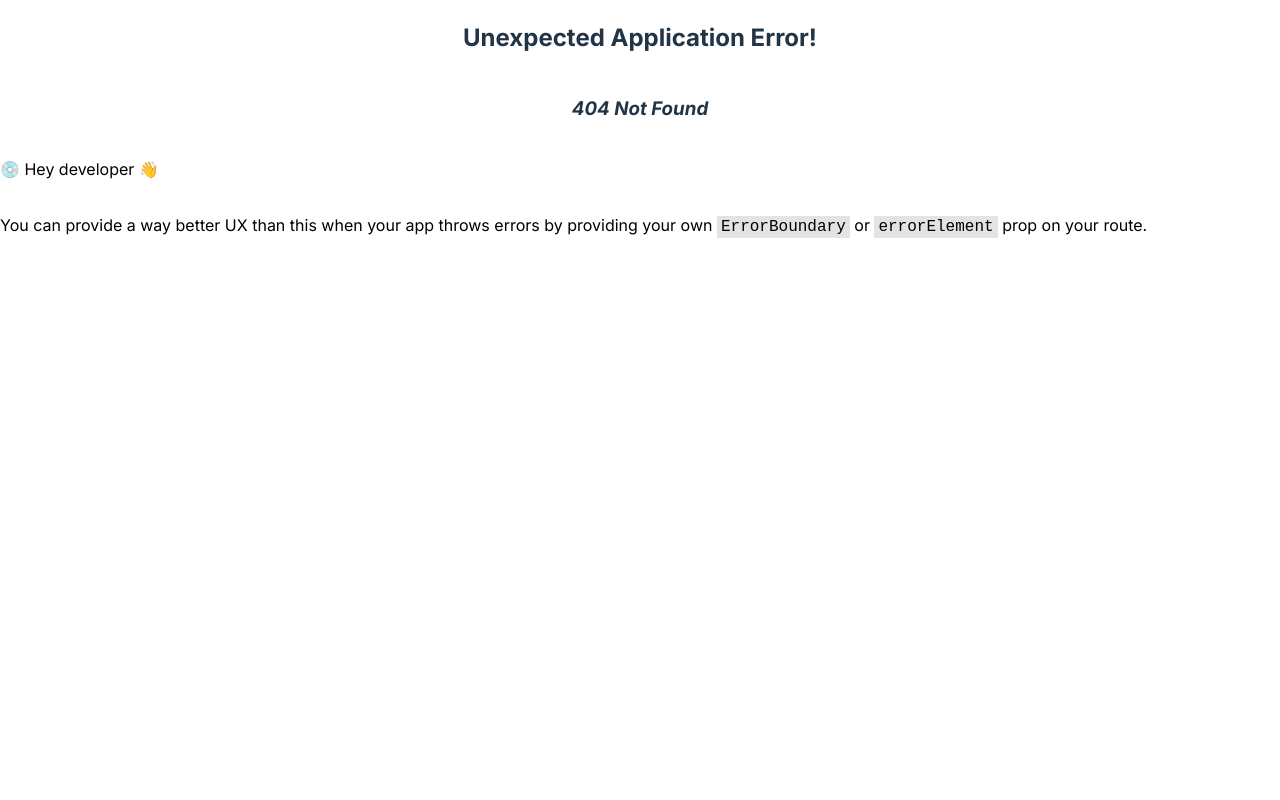
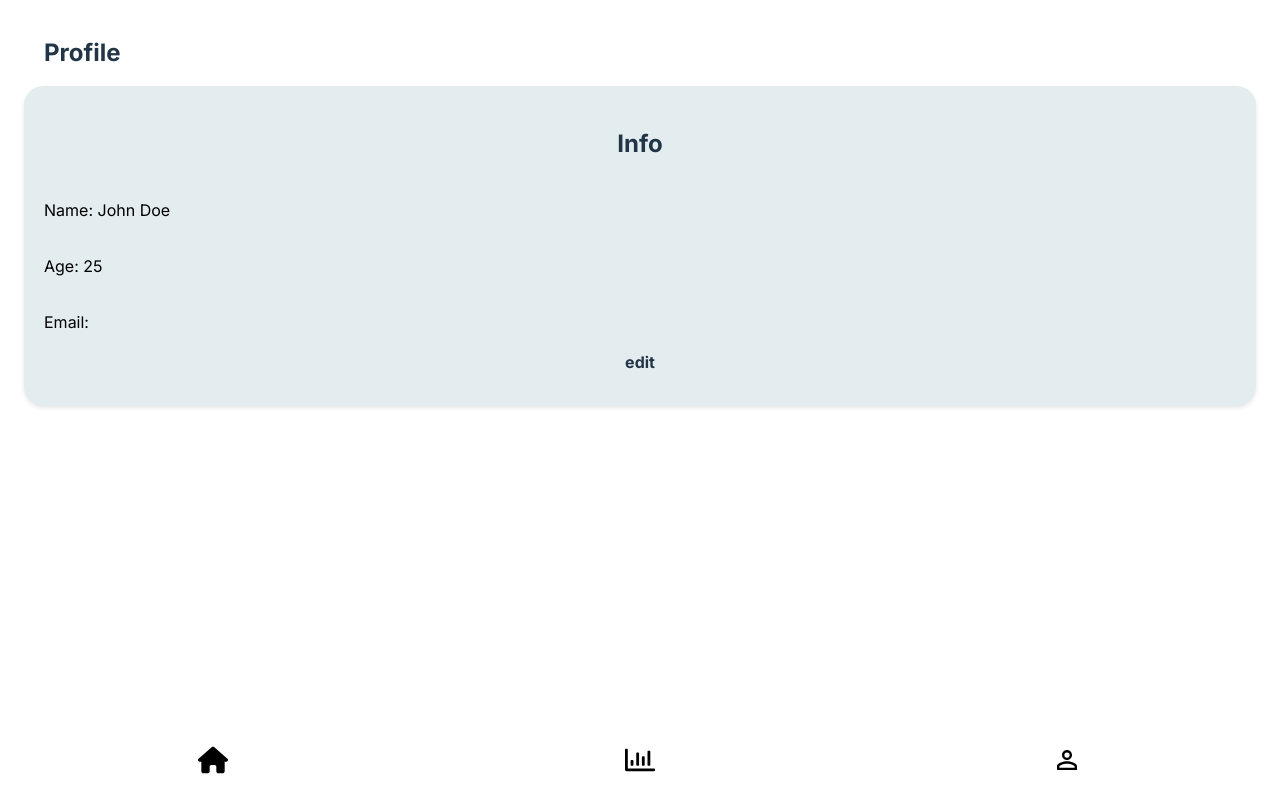
Before and after one commit to casperHansenTEOA/IKEASnark, a React (Vite) app in the folder Snark/: page /profile in a window 1280 px wide. Before the commit this address had no page. Built offline with nearby package versions, Linux system fonts and the light colour scheme.

Commit message:
made a fun little edit form

```diff
--- a/Snark/src/main.tsx
+++ b/Snark/src/main.tsx
@@ -7,6 +7,7 @@ import "./global.css";
 import { createBrowserRouter, Outlet, RouterProvider } from "react-router-dom";
 import Root from "./routes/Root";
 import NavFooter from "./components/NavFooter/NavFooter";
+import Profile from "./routes/Profile";
 
 // eslint-disable-next-line react-refresh/only-export-components
 const AppLayout = () => {
@@ -28,6 +29,10 @@ const router = createBrowserRouter([
         path: "/",
         element: <Root />,
       },
+      {
+        path: "/profile",
+        element: <Profile />,
+      }
     ],
   },
 ]);
--- /dev/null
+++ b/Snark/src/routes/Profile.css
@@ -0,0 +1,41 @@
+.wrapper {
+    padding: 1.5rem;
+    height: 40vh;
+  }
+
+.card{
+    height : 100%;
+}
+
+
+#info{
+    display: flex;
+    flex-direction: column;
+    /* height: 100%; */
+}
+
+#edit{
+    display:none;
+    flex-direction: column;
+    /* height: 100%; */
+}
+
+b{
+    display : inline-block;
+    margin-top: auto;
+    height: 10%;
+    position: sticky;
+
+}
+
+.content{
+    display: flex;
+    flex-direction: column;
+    height: 100%;
+}
+
+.editcontent{
+    display: flex;
+    flex-direction: column;
+    height: 90%;
+}
--- /dev/null
+++ b/Snark/src/routes/Profile.tsx
@@ -0,0 +1,78 @@
+import React from 'react';
+import Card from '../components/Card/Card';
+import "./Profile.css";
+
+const Profile: React.FC = () => {
+    return (
+        <div className="wrapper">
+            <h1>Profile</h1>
+
+            <Card>
+                <div id = "info">
+                    <h2>Info</h2>
+                    <div className="editcontent">
+                        <p >
+                            Name: John Doe
+                        </p>
+                        <p>
+                            Age: 25
+                        </p>
+                        <p>
+                            Email:
+
+                            <a href="mailto:
+                            mail@mail.se
+                            "></a>
+                        </p>
+                    </div>
+
+                    <b onClick={editPage}> edit</b>
+                </div>
+                <div  id= "edit">
+                    <h2>Edit</h2>
+                    <form className="editcontent">
+                        <label>
+                            Name:
+                            <input type="text" name="name" />
+                        </label>
+                        <label>
+                            Age:
+                            <input type="text" name="age" />
+                        </label>
+                        <label>
+                            Email:
+                            <input type="text" name="email" />
+                        </label>
+                        <input type="submit" value="Submit" />
+                    </form>
+
+                    <b onClick={profilePage}> cancel</b>
+                </div>
+            </Card>
+        </div>
+    );
+};
+
+function editPage() {
+    //Hide info and show edit form
+    const info = document.getElementById("info");
+    const edit = document.getElementById("edit");
+
+    if (info && edit) {
+        info.style.display = "none";
+        edit.style.display = "flex";
+    }
+}
+
+function profilePage() {
+    //Hide edit form and show info
+    const info = document.getElementById("info");
+    const edit = document.getElementById("edit");
+
+    if (info && edit) {
+        info.style.display = "flex";
+        edit.style.display = "none";
+    }
+}
+
+export default Profile;
```
Also changed, not shown: Snark/src/index.css (line endings or trailing spaces).
